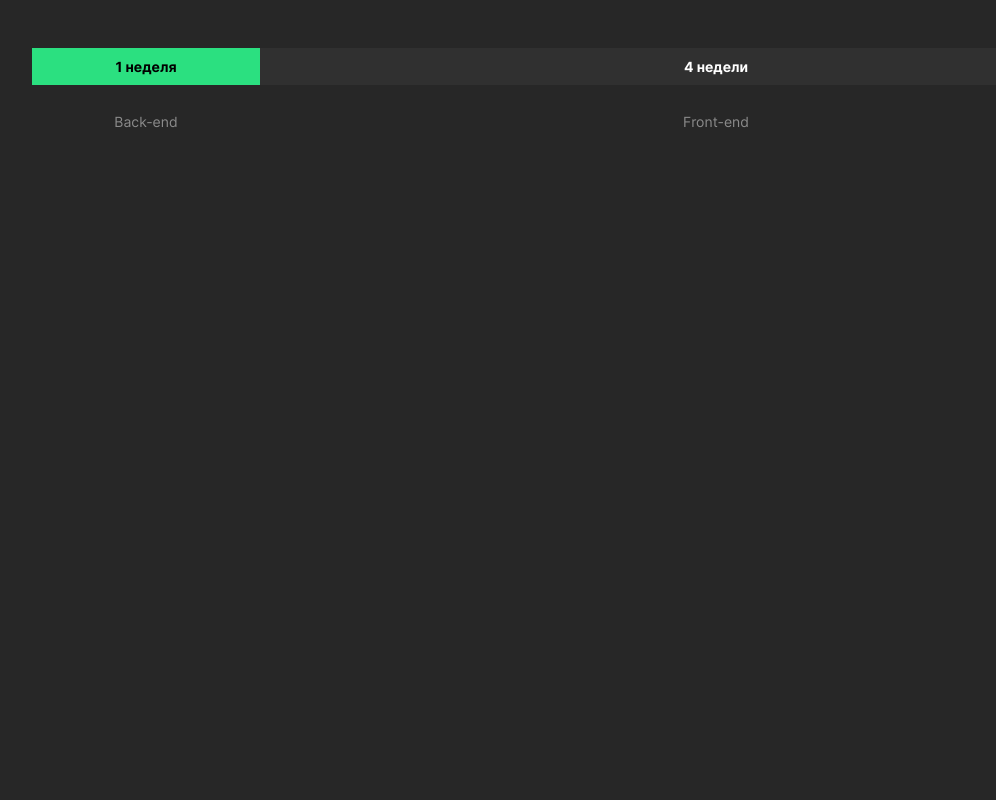
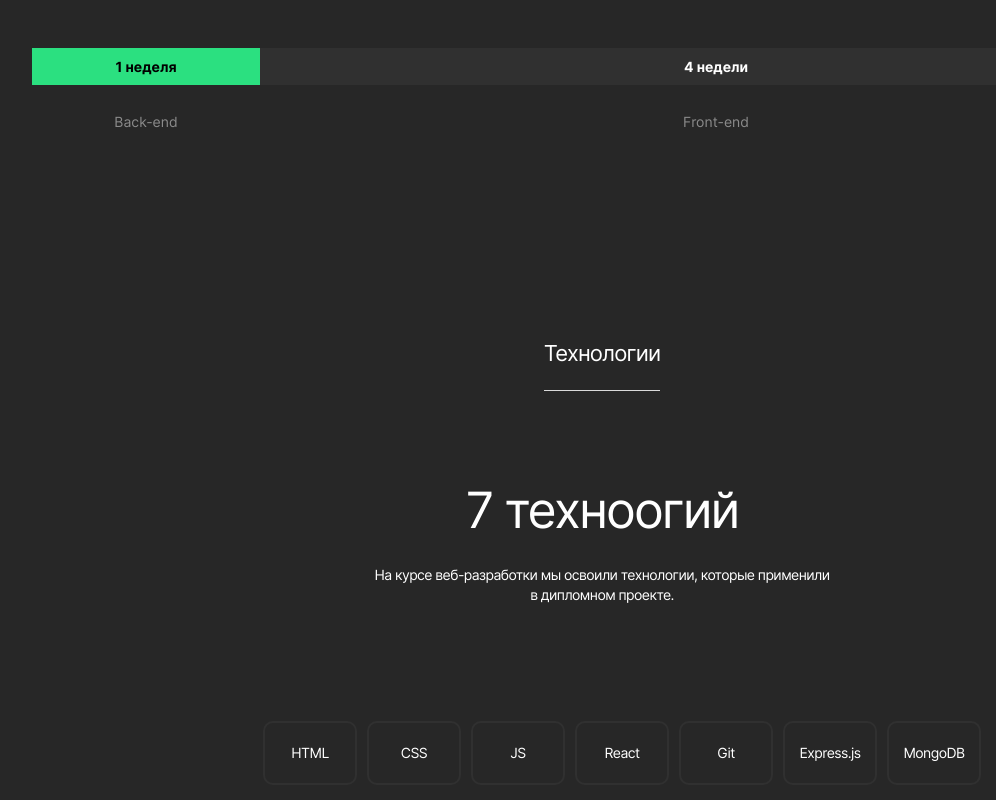
Before and after one commit to litvinovsl/movies-explorer-frontend, a React (Create React App) app: page / in a window 1280 px wide. Shown: the part 987-1787 px from the top of the page, without its empty margins (38-1034 px from the left). Before the commit the page ends 1227 px from the top, so only its background shows below. Built offline with nearby package versions, Linux system fonts and the light colour scheme.

Commit message:
created and used component Techs

```diff
--- a/src/components/Main/Main.js
+++ b/src/components/Main/Main.js
@@ -3,7 +3,7 @@
 import Promo from '../Promo/Promo';
 import NavTab from '../NavTab/NavTab';
 import AboutProject from '../AboutProject/AboutProject';
-// import Techs from '../Techs/Techs';
+import Techs from '../Techs/Techs';
 // import AboutMe from '../AboutMe/AboutMe';
 
 function Main() {
@@ -12,7 +12,7 @@
             <Promo />
             <NavTab />
             <AboutProject />
-            {/* <Techs /> */}
+            <Techs />
             {/* <AboutMe /> */}
         </main>
     );
--- /dev/null
+++ b/src/components/Techs/Techs.css
@@ -0,0 +1,49 @@
+.techs{
+    padding: 100px 70px;
+    display: flex;
+    flex-direction: column;
+    justify-content: center;
+    align-items: center;
+}
+
+.techs__title{
+    margin: 90px 0 26px;
+    font-weight: 400;
+    font-size: 50px;
+    line-height: 58px;
+    letter-spacing: -0.04em;
+}
+
+.techs__text{
+    width: 460px;
+    min-height: 40px;
+    margin: 0;
+    font-size: 14px;
+    line-height: 20px;
+    letter-spacing: -0.04em;
+    text-align: center;
+    margin-bottom: 100px;
+}
+
+.techs__list{
+    list-style: none;
+    display: flex;
+    gap: 10px;
+}
+
+.techs__list-item{
+    width: 90px;
+    padding: 21px 0 22px;
+    text-justify: center;
+    text-align: center;
+    margin: auto;
+    font-weight: 400;
+    font-size: 14px;
+    line-height: 17px;
+    letter-spacing: -0.04em;
+    border-style: solid;
+    border-radius: 10px;
+    border-color: #303030;
+    border-width: 2px;
+
+}
--- /dev/null
+++ b/src/components/Techs/Techs.js
@@ -0,0 +1,26 @@
+import React from 'react';
+import './Techs.css';
+import SectionTitle from '../SectionTitle/SectionTitle';
+
+function Techs() {
+    return (
+        <section className='techs'>
+            <SectionTitle>
+                Технологии
+            </SectionTitle>
+                <h2 className='techs__title'>7 техноогий</h2>
+                <p className='techs__text'>На курсе веб-разработки мы освоили технологии, которые применили в дипломном проекте.</p>
+                <ul className='techs__list'>
+                    <li className='techs__list-item'>HTML</li>
+                    <li className='techs__list-item'>CSS</li>
+                    <li className='techs__list-item'>JS</li>
+                    <li className='techs__list-item'>React</li>
+                    <li className='techs__list-item'>Git</li>
+                    <li className='techs__list-item'>Express.js</li>
+                    <li className='techs__list-item'>MongoDB</li>
+                </ul>
+        </section>
+    );
+}
+
+export default Techs;
```
